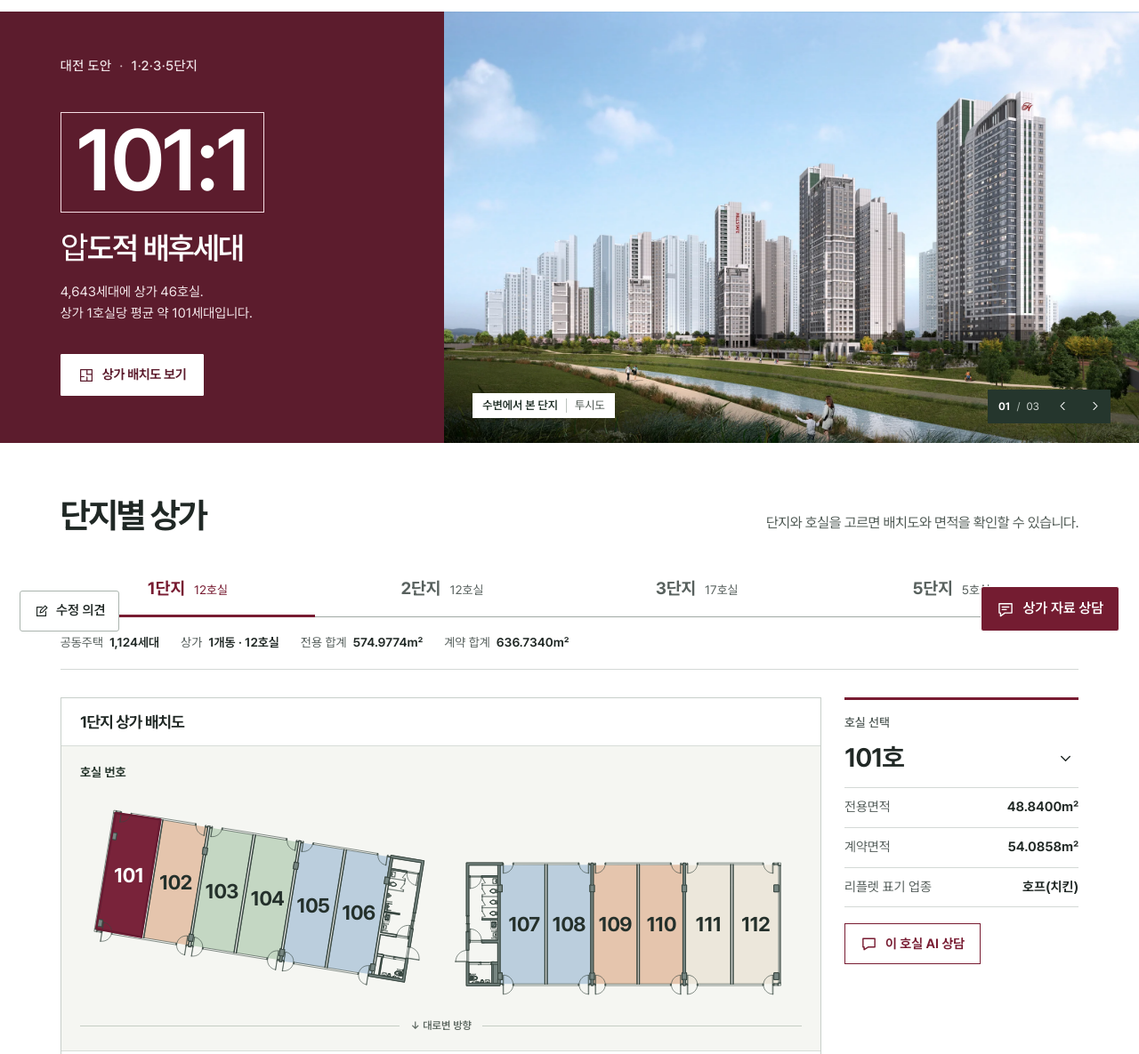
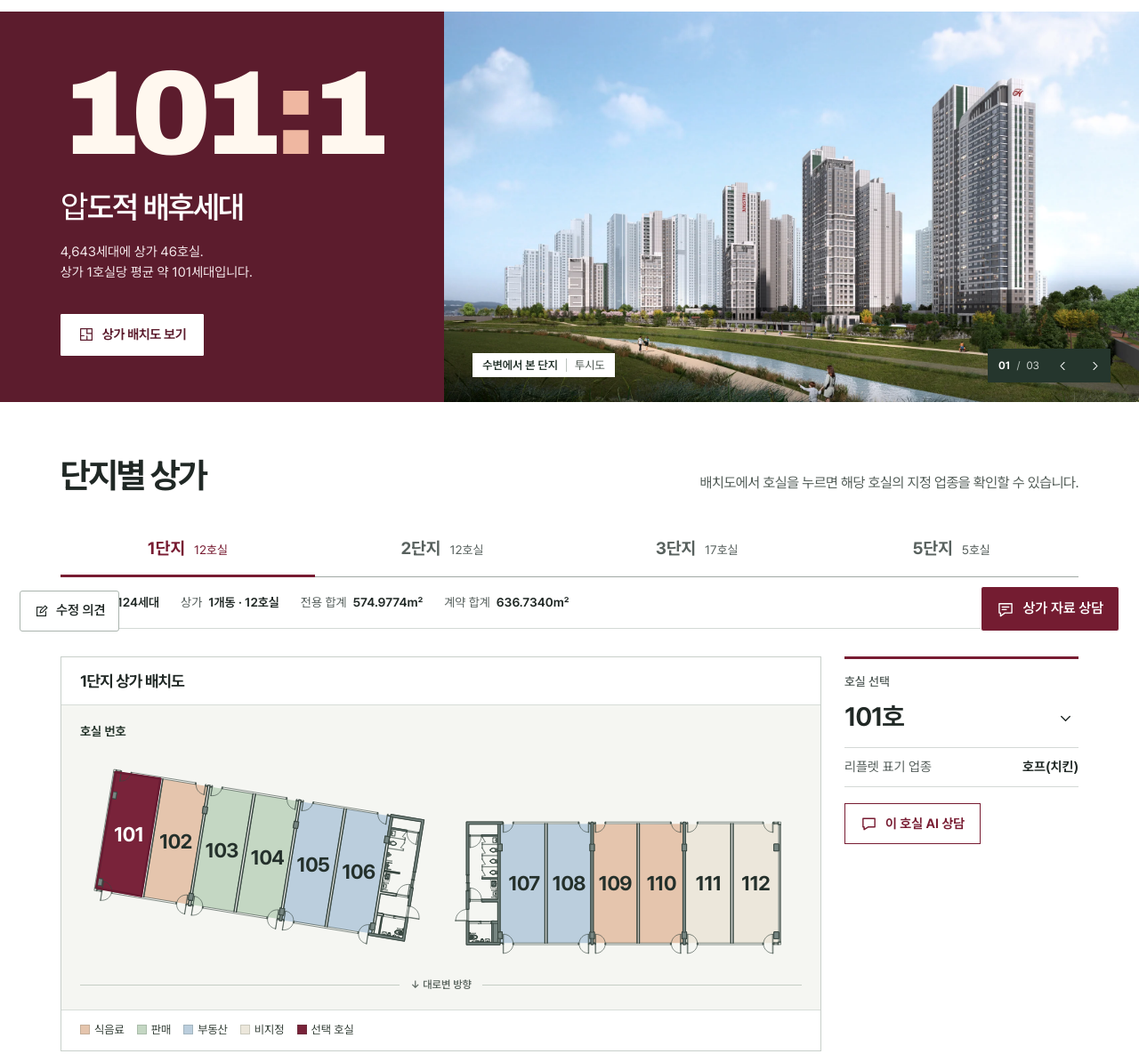
Before and after one commit to kkwon91/doan-riverpark-review, a plain HTML site: page index.html in a window 1280 px wide. Shown: the part 67-1252 px from the top of the page at 89% size. Drawn offline with Linux system fonts and the light colour scheme.

Commit message:
첫 화면의 101:1 숫자 타이포그래피와 호실 요약 정리

```diff
--- a/index.html
+++ b/index.html
@@ -9,7 +9,7 @@
   <link rel="icon" type="image/png" href="assets/site/mark.png">
   <link rel="preload" href="assets/site/doan-sans.woff2" as="font" type="font/woff2" crossorigin>
   <title>힐스테이트 도안리버파크 | 단지 내 상가</title>
-  <link rel="stylesheet" href="site.css?v=7f63394574">
+  <link rel="stylesheet" href="site.css?v=a7228fa521">
   <link rel="stylesheet" href="unit-guide.css?v=033dc091f7">
   <link rel="stylesheet" href="district-guide.css?v=f8fbc69ec7">
   <link rel="stylesheet" href="feedback.css?v=a20be96777">
@@ -19,7 +19,7 @@
   <meta property="og:type" content="website">
   <meta property="og:url" content="https://kkwon91.github.io/doan-riverpark-review/">
   <meta property="og:image" content="https://kkwon91.github.io/doan-riverpark-review/share.jpg">
-  <script defer src="unit-guide.js?v=26d3d4ff2d"></script>
+  <script defer src="unit-guide.js?v=faeb94dc34"></script>
   <script defer src="district-guide.js?v=901b919887"></script>
   <script defer src="site.js?v=1d970d55fe"></script>
   <script defer src="hosted-chat.js?v=e5e90bf704"></script>
@@ -68,8 +68,7 @@
   <main id="main">
     <section class="hero" aria-label="힐스테이트 도안리버파크 단지 내 상가 분양 안내">
       <div class="hero-copy">
-        <p class="hero-scope">대전 도안 <span>·</span> 1·2·3·5단지</p>
-        <h1 class="ratio-heading"><span class="sr-only">힐스테이트 도안리버파크 단지 내 상가 </span><span class="ratio-number">101:1</span><span class="ratio-title">압도적 배후세대</span></h1>
+        <h1 class="ratio-heading"><span class="sr-only">힐스테이트 도안리버파크 단지 내 상가 </span><span class="ratio-number">101<span class="ratio-colon">:</span>1</span><span class="ratio-title">압도적 배후세대</span></h1>
         <p class="ratio-detail">4,643세대에 상가 46호실.<br>상가 1호실당 평균 약 101세대입니다.</p>
         <a class="hero-action" href="#units"><svg class="ico"><use href="#i-plan"/></svg>상가 배치도 보기</a>
       </div>
@@ -91,7 +90,7 @@
       <section id="units" class="site-section units-section" aria-labelledby="units-title">
         <div class="section-head">
           <h2 id="units-title">단지별 상가</h2>
-          <p>단지와 호실을 고르면 배치도와 면적을 확인할 수 있습니다.</p>
+          <p>배치도에서 호실을 누르면 해당 호실의 지정 업종을 확인할 수 있습니다.</p>
         </div>
         <div id="unit-guide"></div>
         <noscript><p>1단지 12호실, 2단지 12호실, 3단지 17호실, 5단지 5호실입니다. 호실별 안내는 1551-5329로 문의해 주세요.</p></noscript>
--- a/site.css
+++ b/site.css
@@ -63,8 +63,6 @@ button[hidden], [hidden] { display: none !important; }
 
 .hero { display: grid; grid-template-columns: 39% minmax(0,1fr); width: min(100%, 1920px); margin-inline: auto; }
 .hero-copy { background: var(--deep-wine); color: #fff; padding: clamp(43px,4.1vw,75px) clamp(28px,2.8vw,60px) clamp(45px,4.1vw,78px) max(var(--gutter), calc((100vw - var(--container)) / 2 + var(--gutter))); display: flex; flex-direction: column; align-items: flex-start; justify-content: center; }
-.hero-scope { display: flex; align-items: center; gap: 9px; font-size: 15px; font-weight: 490; color: #f1e6e9; letter-spacing: .025em; line-height: 1.3; margin-bottom: clamp(30px,3.2vw,54px); }
-.hero-scope span { color: #d3b6bd; }
 .hero h1 { line-height: 1; font-weight: 450; letter-spacing: -.055em; }
 .hero-line { display: flex; align-items: baseline; white-space: nowrap; }
 .hero-line + .hero-line { margin-top: 4px; }
@@ -233,7 +231,6 @@ dialog::backdrop { background: rgba(20,30,25,.38); }
   .main-nav { display: none; position: absolute; inset: 100% 0 auto; padding: 5px var(--gutter) 13px; background: white; border-top: 1px solid var(--line); border-bottom: 1px solid var(--line); }
   .main-nav.is-open { display: grid; gap: 0; }
   .main-nav a { padding-block: 11px; font-size: 16px; }
-  .hero-scope { font-size: 14px; margin-bottom: 25px; }
   .hero-line > span { font-size: 29px; margin-left: 4px; }
   .hero-detail { font-size: 16px; }
   .hero-copy { padding-block: 34px; }
@@ -253,7 +250,6 @@ dialog::backdrop { background: rgba(20,30,25,.38); }
   .identity-name { font-size: 16px; padding-left: 10px; }
   .hero { display: flex; flex-direction: column; }
   .hero-copy { position: relative; padding: 28px var(--gutter) 30px; }
-  .hero-scope { font-size: 13px; margin-bottom: 15px; gap: 6px; }
   .hero h1 { display: flex; align-items: baseline; gap: 11px; }
   .hero-line + .hero-line { margin: 0; }
   .hero-line b { font-size: clamp(44px,11.6vw,67px); }
@@ -307,6 +303,13 @@ dialog::backdrop { background: rgba(20,30,25,.38); }
 }
 
 .hero h1.ratio-heading { display:grid; justify-items:start; gap:clamp(16px,1.5vw,24px); }
-.ratio-number { display:inline-block; padding:.04em .16em .10em; border:1px solid #f5dce3; font-size:clamp(68px,7.6vw,126px); line-height:1; font-weight:600; letter-spacing:-.055em; font-variant-numeric:lining-nums; }
+@font-face { font-family:"Archivo Black"; src:url("assets/site/ratio-figures.woff2") format("woff2"); font-style:normal; font-weight:400; font-display:swap; }
+.hero-copy { container-type:inline-size; }
+.ratio-number { display:block; font-family:"Archivo Black",Arial,sans-serif; font-size:clamp(72px,34cqi,188px); font-weight:400; line-height:.95; letter-spacing:-.075em; color:#fff8ef; white-space:nowrap; }
+.ratio-colon { color:#efb7a1; padding-inline:.025em; }
+@media (prefers-reduced-motion:no-preference) {
+  .ratio-number { animation:ratio-arrive .5s cubic-bezier(.19,.72,.28,1) both; }
+  @keyframes ratio-arrive { from { opacity:.6; transform:translateY(.07em); } to { opacity:1; transform:translateY(0); } }
+}
 .ratio-title { font-size:clamp(27px,2.7vw,46px); line-height:1.2; font-weight:590; letter-spacing:-.05em; }
 .ratio-detail { margin-top:clamp(12px,1.4vw,22px); color:#f3e7ea; font-size:clamp(15px,1.15vw,19px); line-height:1.55; }
--- a/unit-guide.js
+++ b/unit-guide.js
@@ -64,7 +64,7 @@
     const [width,height] = media.size;
     const [x,y,w,h,start,end] = part || [0,0,width,height,0,current.rooms.length];
     const rooms = current.rooms.slice(start,end);
-    const indexTag = entry => `${entry.number}호 · 전용 ${area(entry.exclusiveM2)} · ${entry.designatedUse || '비지정'}`;
+    const indexTag = entry => `${entry.number}호 · ${entry.designatedUse || '비지정'}`;
     const floors = rooms.map((entry,i) => {
       const index = start+i;
       return `<path class="ug-floor ug-tone-${category(entry)}" d="${entry.vector.path}" data-ug-room="${index}" tabindex="${index === roomIndex ? 0 : -1}" role="button" aria-pressed="${index === roomIndex}" aria-label="${buildingName(current.building)}${entry.number}호 선택"><title>${indexTag(entry)}</title></path>`;
@@ -126,8 +126,6 @@
           <div class="ug-unit-head"><label class="ug-field-label" for="ug-select">호실 선택</label>
           <div class="ug-select-wrap"><select id="ug-select" class="ug-select">${options}</select>${icon('chevron')}</div></div>
           <dl class="ug-unit-facts">
-            <div><dt>전용면적</dt><dd data-ug-value="exclusive"></dd></div>
-            <div><dt>계약면적</dt><dd data-ug-value="contract"></dd></div>
             <div><dt>리플렛 표기 업종</dt><dd data-ug-value="use"></dd></div>
           </dl>
           <button type="button" class="ug-ask" data-ug-action="ask">${icon('chat')}이 호실 AI 상담</button>
@@ -149,8 +147,6 @@
     const picked = room();
     const select = first('#ug-select');
     select.value = String(index);
-    first('[data-ug-value="exclusive"]').textContent = area(picked.exclusiveM2);
-    first('[data-ug-value="contract"]').textContent = area(picked.contractM2);
     first('[data-ug-value="use"]').textContent = picked.designatedUse || '비지정';
     all('[data-ug-room]').forEach(shape => {
       const active = Number(shape.dataset.ugRoom) === index;
@@ -173,8 +169,7 @@
         scroller.scrollLeft += (bounds.left + bounds.right - frame.left - frame.right) / 2;
       }
     }
-    const description = roomName() + ' · 전용 ' + area(picked.exclusiveM2);
-    first('.ug-announcement').textContent = complex().complex + '단지 ' + description + ', 계약 ' + area(picked.contractM2);
+    first('.ug-announcement').textContent = complex().complex + '단지 ' + roomName() + ' · ' + (picked.designatedUse || '비지정');
   }
 
   function activateComplex(index, block = 0, unit = 0) {
```
Also changed, not shown: assets/site/ArchivoBlack-OFL.txt (added), assets/site/ratio-figures.woff2 (added).
